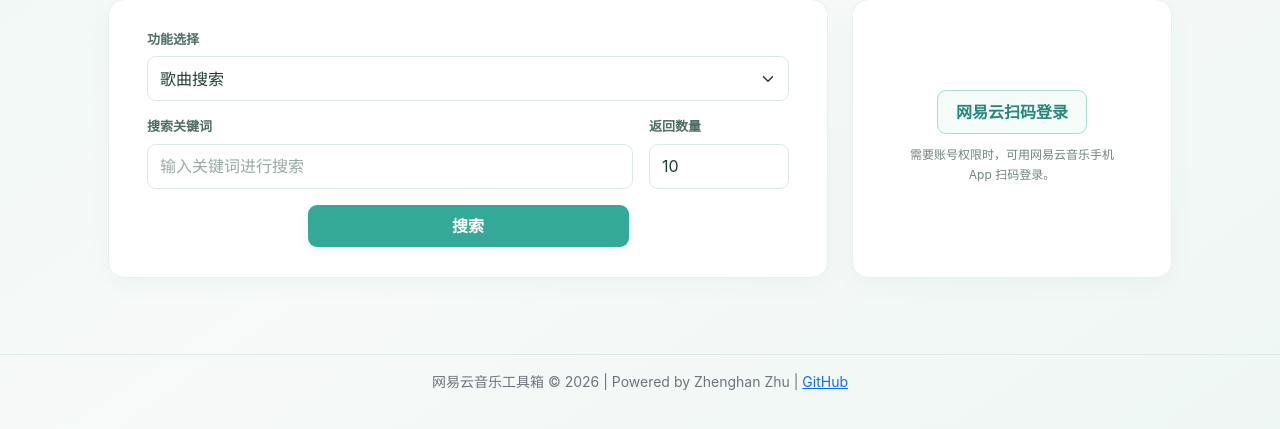
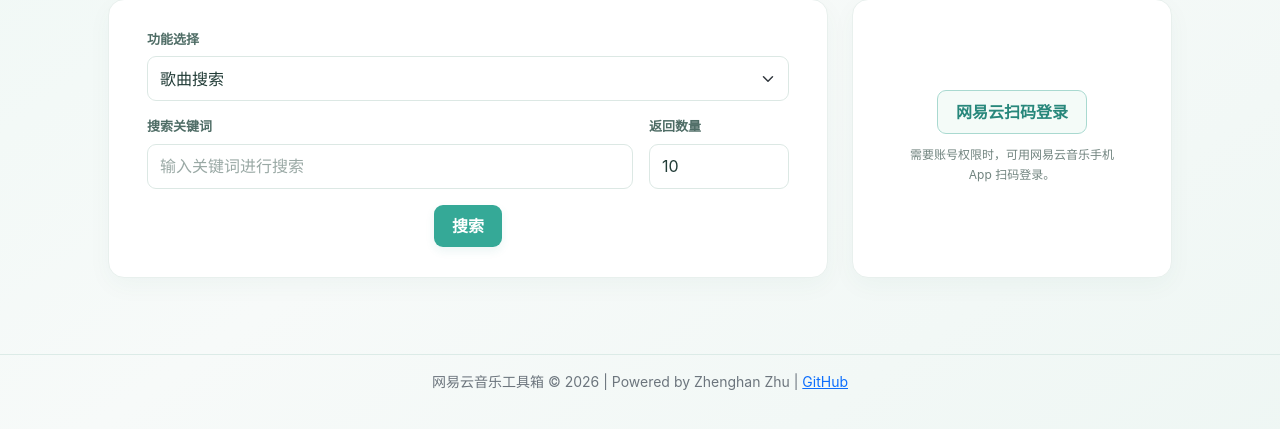
Before and after one commit to zhenghanzhu2/netease-music-toolbox, a Flask app: page / in a window 1280 px wide. Shown: the part 218-647 px from the top of the page. Run offline with Flask 3, Linux system fonts and the light colour scheme; some libraries are stand-ins or nearby versions.

Commit message:
Tighten search button width and repair desktop styles

```diff
--- a/templates/index.html
+++ b/templates/index.html
@@ -77,7 +77,7 @@
         .btn-primary:hover,.btn-success:hover { color:#fff; background:#278f80; }
         .btn-warning { color:#39776d; background:#eaf6f2; border:1px solid #d2eae3; }
         .btn-info { color:#fff; background:#559f94; border:0; }
-        #main-form .text-center { text-align:center!important; }\n        #main-form .text-center .btn { width:min(100%,220px)!important; margin:8px auto 0; display:block; }
+        #main-form .text-center { text-align:center!important; }\n        #main-form .text-center .btn { width:min(100%,180px)!important; margin:8px auto 0; display:block; }
         #login-start { color:#27877b; border:1px solid #a9d9d0; background:#f4fbf8; }
         #login-start:hover { color:#176e64; background:#e5f5f0; }
         #login-message { max-width:230px; margin:11px auto 2px!important; color:var(--muted); font-size:12px; line-height:1.65; }
@@ -116,7 +116,7 @@
             .card.shadow-sm > .card-body { min-height:0; padding:22px 20px; display:block; }\n            body > .container > .card.mt-3 > .card-body { min-height:220px; padding:24px 20px; }
             #search-area { display:grid; grid-template-columns:minmax(0,1fr) 140px; gap:0 16px; align-items:end; }
             #search-area .text-center { grid-column:1/-1; text-align:center!important; }
-            #main-form .text-center .btn { width:min(100%,280px)!important; }
+            #main-form .text-center .btn { width:min(100%,180px)!important; }
             body > .container > #search-result, body > .container > #song-info,
             body > .container > #playlist-result, body > .container > #album-result { margin-top:17px!important; }
             .song-title,.playlist-title { max-width:130px; }
@@ -185,7 +185,7 @@
                             <input type="number" id="search_limit" class="form-control" value="10" min="1" max="50">
                         </div>
                         <div class="text-center">
-                            <button type="button" id="search-btn" class="btn btn-success w-50">搜索</button>
+                            <button type="button" id="search-btn" class="btn btn-success">搜索</button>
                         </div>
                     </div>
                     <div id="parse-area" style="display:none;">
@@ -207,7 +207,7 @@
                             </select>
                         </div>
                         <div class="text-center">
-                            <button type="button" id="parse-btn" class="btn btn-primary w-50">解析</button>
+                            <button type="button" id="parse-btn" class="btn btn-primary">解析</button>
                         </div>
                     </div>
                     <div id="playlist-area" style="display:none;">
@@ -216,7 +216,7 @@
                             <input type="text" id="playlist_id" class="form-control" placeholder="输入歌单ID或网易云歌单链接">
                         </div>
                         <div class="text-center">
-                            <button type="button" id="playlist-btn" class="btn btn-warning w-50">解析歌单</button>
+                            <button type="button" id="playlist-btn" class="btn btn-warning">解析歌单</button>
                         </div>
                     </div>
                     <div id="album-area" style="display:none;">
@@ -225,7 +225,7 @@
                             <input type="text" id="album_id" class="form-control" placeholder="输入专辑ID或网易云专辑链接">
                         </div>
                         <div class="text-center">
-                            <button type="button" id="album-btn" class="btn btn-info w-50">解析专辑</button>
+                            <button type="button" id="album-btn" class="btn btn-info">解析专辑</button>
                         </div>
                     </div>
                     <div id="download-area" style="display:none;">
@@ -247,7 +247,7 @@
                             </select>
                         </div>
                         <div class="text-center">
-                            <button type="button" id="download-btn" class="btn btn-success w-50">下载音乐</button>
+                            <button type="button" id="download-btn" class="btn btn-success">下载音乐</button>
                         </div>
                         <div id="download-progress" class="mt-3 d-none">
                             <div class="progress">
```
